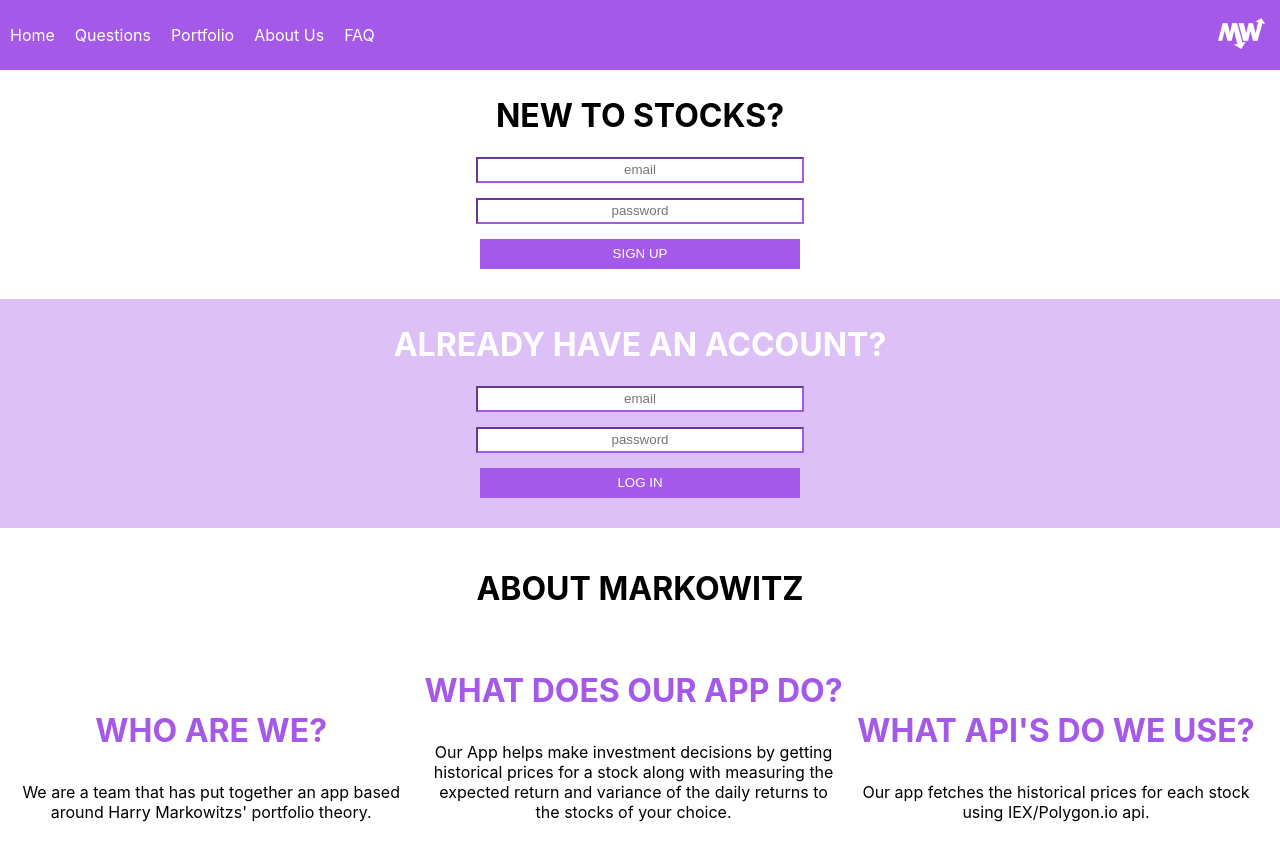
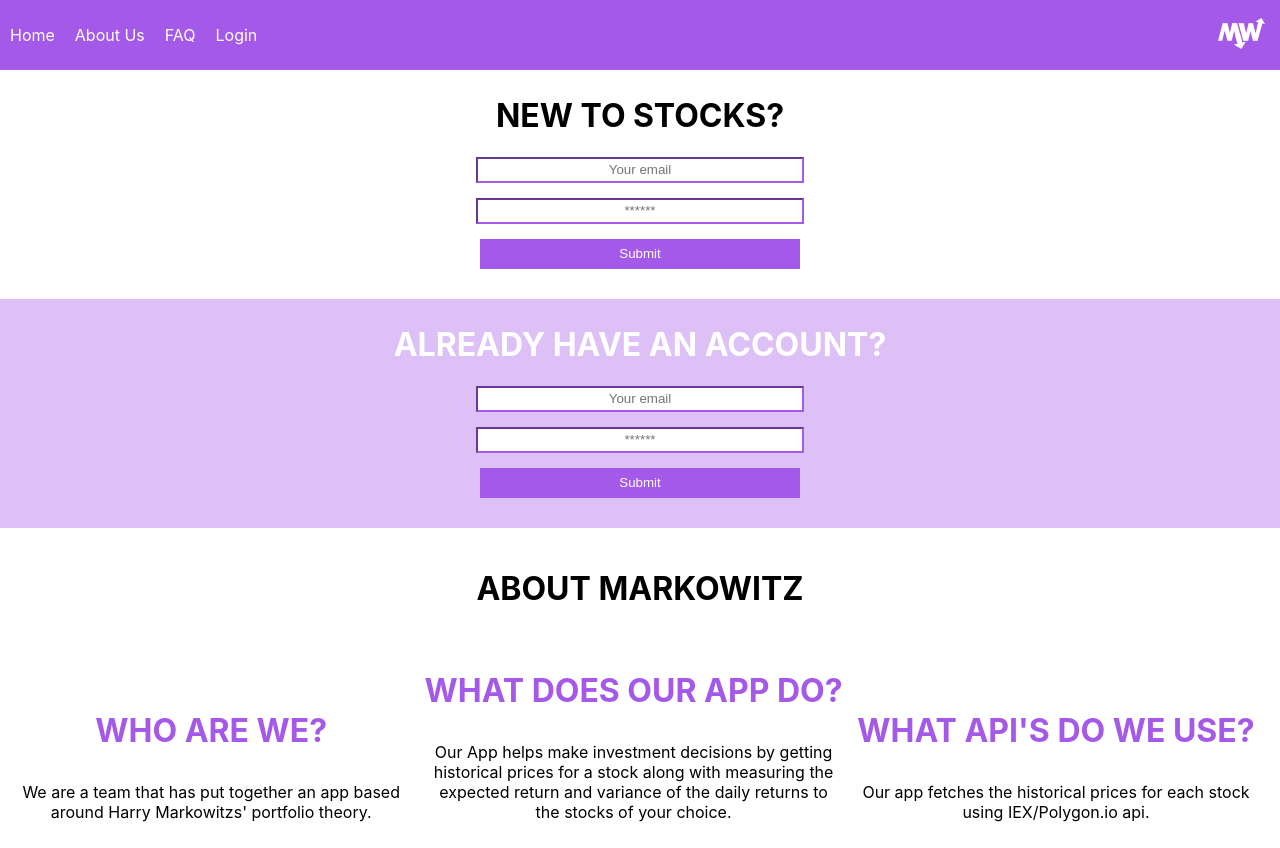
Before and after one commit to eigenvalue000/Markowitz, a React (Create React App) app in the folder client/: page / in a window 1280 px wide. Built offline with nearby package versions, Linux system fonts and the light colour scheme.

Commit message:
Authentication and JWT baby!!!!

```diff
--- a/client/src/components/Login.js
+++ b/client/src/components/Login.js
@@ -1,31 +1,100 @@
 import React, { useState } from 'react';
 import { Link } from 'react-router-dom';
+import { useMutation } from '@apollo/client';
+import { LOGIN_USER } from '../utils/mutations';
 
-import { useMutation } from '@apollo/client';
-// import { LOGIN } from '../utils/mutations';
+import Auth from '../utils/auth';
 
-const Login = () => {
-  //const [loginUser, {error, data}] = useMutation(ADD_USER)
-  const loginUser = () => {
-      const liEmail = document.getElementById('login-email').value;
-      const liPassword = document.getElementById('login-pass').value;
-      sessionStorage.setItem('user', liEmail);
-      // loginUser({ variables: {email: suEmail, password: suPassword} });
-      console.log(" - User Logged In - ");
-      window.location.replace("/question");
-  }
+const Login = (props) => {
+  const [formState, setFormState] = useState({ email: '', password: '' });
+  const [login, { error, data }] = useMutation(LOGIN_USER);
 
+  // update state based on form input changes
+  const handleChange = (event) => {
+    const { name, value } = event.target;
+
+    setFormState({
+      ...formState,
+      [name]: value,
+    });
+  };
+
+  // submit form
+  const handleFormSubmit = async (event) => {
+    event.preventDefault();
+    console.log(formState);
+    try {
+      const { data } = await login({
+        variables: { ...formState },
+      });
+
+      Auth.login(data.login.token);
+    } catch (e) {
+      console.error(e);
+    }
+
+    // clear form values
+    setFormState({
+      email: '',
+      password: '',
+    });
+  };
 
   return (
-    <div>
-    <h1>ALREADY HAVE AN ACCOUNT?</h1>
-      <input id="login-email" type="email" placeholder="email"/>
-      <br />
-      <input id="login-pass" type="password" placeholder="password" />
-      <br />
-      <button id="signup-btn" onClick={loginUser} >LOG IN</button>
-    </div>
-  )
-}
+          <div>
+          <h1>ALREADY HAVE AN ACCOUNT?</h1>
+            {data ? (
+              <p>
+              {window.location.replace("/portfolio")}
+                Success! You may now head{' '}
+                <Link to="/portfolio">to the portfolio.</Link>
+              </p>
+            ) : (
+              <form onSubmit={handleFormSubmit}>
+                <input
+                  id="login-email"
+                  className="form-input"
+                  placeholder="Your email"
+                  name="email"
+                  type="email"
+                  value={formState.email}
+                  onChange={handleChange}
+                /><br/>
+                <input
+                  id="login-password"
+                  className="form-input"
+                  placeholder="******"
+                  name="password"
+                  type="password"
+                  value={formState.password}
+                  onChange={handleChange}
+                /><br/>
+                <button
+                  id="signup-btn"
+                  style={{ cursor: 'pointer' }}
+                  type="submit"
+                >
+                  Submit
+                </button>
+              </form>
+            )}
+
+            {error && (
+              <div className="my-3 p-3 bg-danger text-white">
+                {error.message}
+              </div>
+            )}
+          </div>
+  );
+};
 
 export default Login;
+
+// <div>
+// <h1>ALREADY HAVE AN ACCOUNT?</h1>
+//   <input id="login-email" type="email" placeholder="email"/>
+//   <br />
+//   <input id="login-pass" type="password" placeholder="password" />
+//   <br />
+//   <button id="signup-btn" onClick={loginNewUser} >LOG IN</button>
+// </div>
--- a/client/src/components/Navbar.js
+++ b/client/src/components/Navbar.js
@@ -1,17 +1,35 @@
 import React from 'react';
 import logo from './markowitz-logo.png';
+import { Link } from 'react-router-dom';
+
+import Auth from '../utils/auth';
 
 function Navbar({ currentPage, handlePageChange }) {
+  const logout = (event) => {
+  event.preventDefault();
+  Auth.logout();
+};
   return (
     <div className="nav">
       <div className="nav-left">
+      {Auth.loggedIn() ? (
         <div className="nav-menu">
           <a href="/">Home</a>
           <a href="/question">Questions</a>
           <a href="/portfolio">Portfolio</a>
           <a href="/aboutus">About Us</a>
           <a href="/faqs">FAQ</a>
+          <a href="#" onClick={logout}>Logout</a>
         </div>
+      ) : (
+        <div className="nav-menu">
+          <a href="/">Home</a>
+          <a href="/aboutus">About Us</a>
+          <a href="/faqs">FAQ</a>
+          <a href="/">Login</a>
+        </div>
+      )}
+
       </div>
       <div className="nav-right">
         <div className="logo">
--- a/client/src/components/SignUp.js
+++ b/client/src/components/SignUp.js
@@ -1,29 +1,95 @@
 import React, { useState } from 'react';
 import { Link } from 'react-router-dom';
-
 import { useMutation } from '@apollo/client';
 import { ADD_USER } from '../utils/mutations';
 
+import Auth from '../utils/auth';
+
 const SignUp = () => {
-  const [newUser, {error, data}] = useMutation(ADD_USER)
-  const signUpNewUser = () => {
-      const suEmail = document.getElementById('signup-email').value;
-      const suPassword = document.getElementById('signup-pass').value;
-      newUser({ variables: {email: suEmail, password: suPassword} });
-      console.log(" - User Added - ");
-  }
+  const [formState, setFormState] = useState({
+    email: '',
+    password: '',
+  });
+  const [addUser, { error, data }] = useMutation(ADD_USER);
+
+  const handleChange = (event) => {
+    const { name, value } = event.target;
+
+    setFormState({
+      ...formState,
+      [name]: value,
+    });
+  };
+
+  const handleFormSubmit = async (event) => {
+    event.preventDefault();
+    console.log(formState);
+
+    try {
+      const { data } = await addUser({
+        variables: { ...formState },
+      });
+
+      Auth.login(data.addUser.token);
+    } catch (e) {
+      console.error(e);
+    }
+  };
+
+  return (
+          <div className="card-body">
+          <h1>NEW TO STOCKS?</h1>
+            {data ? (
+              <p>
+              {window.location.replace("/question")}
+                Success! You may now head{' '}
+                <Link to="/">back to the homepage.</Link>
+              </p>
+            ) : (
+              <form onSubmit={handleFormSubmit}>
+                <input
+                  className="form-input"
+                  placeholder="Your email"
+                  name="email"
+                  type="email"
+                  value={formState.email}
+                  onChange={handleChange}
+                /><br/>
+                <input
+                  className="form-input"
+                  placeholder="******"
+                  name="password"
+                  type="password"
+                  value={formState.password}
+                  onChange={handleChange}
+                /><br/>
+                <button
+                  className="btn btn-block btn-primary"
+                  style={{ cursor: 'pointer' }}
+                  type="submit"
+                >
+                  Submit
+                </button>
+              </form>
+            )}
+
+            {error && (
+              <div className="my-3 p-3 bg-danger text-white">
+                {error.message}
+              </div>
+            )}
+          </div>
+  );
+};
+
+export default SignUp;
 
 
-  return (
-    <div>
-    <h1>NEW TO STOCKS?</h1>
-      <input id="signup-email" type="email" placeholder="email"/>
-      <br />
-      <input id="signup-pass" type="password" placeholder="password" />
-      <br />
-      <button id="signup-btn" onClick={signUpNewUser} >SIGN UP</button>
-    </div>
-  )
-}
-
-export default SignUp;
+// <div>
+// <h1>NEW TO STOCKS?</h1>
+//   <input id="signup-email" type="email" placeholder="email"/>
+//   <br />
+//   <input id="signup-pass" type="password" placeholder="password" />
+//   <br />
+//   <button id="signup-btn" onClick={signUpNewUser} >SIGN UP</button>
+// </div>
--- a/client/src/pages/Portfolio.js
+++ b/client/src/pages/Portfolio.js
@@ -3,13 +3,12 @@ import { useQuery } from '@apollo/client';
 import { QUERY_USER_BY_EMAIL } from '../utils/queries';
 import StockList from '../components/StockList';
 import Toggle from '../components/Toggle';
-//import SingleStock from '../components/SingleStock';
-//import StockGraph from '../components/StockGraph';
 import UpdateStocks from '../components/UpdateStocks';
 import GraphList from '../components/GraphList';
+import Auth from '../utils/auth';
 
 export default function Portfolio() {
-  const currentUser = sessionStorage.getItem('user');
+  const currentUser = Auth.getProfile().data.email
   const { loading, error, data } = useQuery(QUERY_USER_BY_EMAIL, {
     variables: {email: currentUser}
   })
--- a/client/src/pages/Question.js
+++ b/client/src/pages/Question.js
@@ -2,8 +2,10 @@ import React, {useState} from 'react';
 import { useMutation } from '@apollo/client';
 import { UPDATE_PORTFOLIO, ADD_STOCK } from '../utils/mutations';
 
+import Auth from '../utils/auth';
+
 export default function Question() {
-  const currentUser = sessionStorage.getItem('user');
+  const currentUser = Auth.getProfile().data.email;
   const [portfolio, setPortfolio] = useState([]);
   const [updateUserStocks, {error, data}] = useMutation(UPDATE_PORTFOLIO);
   const [addStockToDB] = useMutation(ADD_STOCK);
--- a/client/src/utils/auth.js
+++ b/client/src/utils/auth.js
@@ -34,7 +34,7 @@ class AuthService {
 
   logout() {
     localStorage.removeItem('id_token');
-    window.location.reload();
+    window.location.assign('/');
   }
 }
 
--- a/client/src/utils/mutations.js
+++ b/client/src/utils/mutations.js
@@ -29,13 +29,16 @@ export const UPDATE_HISTORY = gql`
   }
 `
 export const ADD_USER = gql`
-mutation addUser($email: String!, $password: String!) {
-  addUser( email: $email, password: $password) {
-    email
-    password
+  mutation addUser($email: String!, $password: String!) {
+    addUser(email: $email, password: $password) {
+      token
+      user {
+        _id
+        email
+      }
+    }
   }
-}
-`
+`;
 
 export const UPDATE_PORTFOLIO = gql`
 mutation updatePortfolio($email: String!, $portfolio: [String]) {
@@ -52,3 +55,14 @@ mutation addStock($symbol: String!) {
   }
 }
 `
+export const LOGIN_USER = gql`
+  mutation login($email: String!, $password: String!) {
+    login(email: $email, password: $password) {
+      token
+      user {
+        _id
+        email
+      }
+    }
+  }
+`;
```
Also changed, not shown: 2 other files (tests, documents, lock files or other folders).
